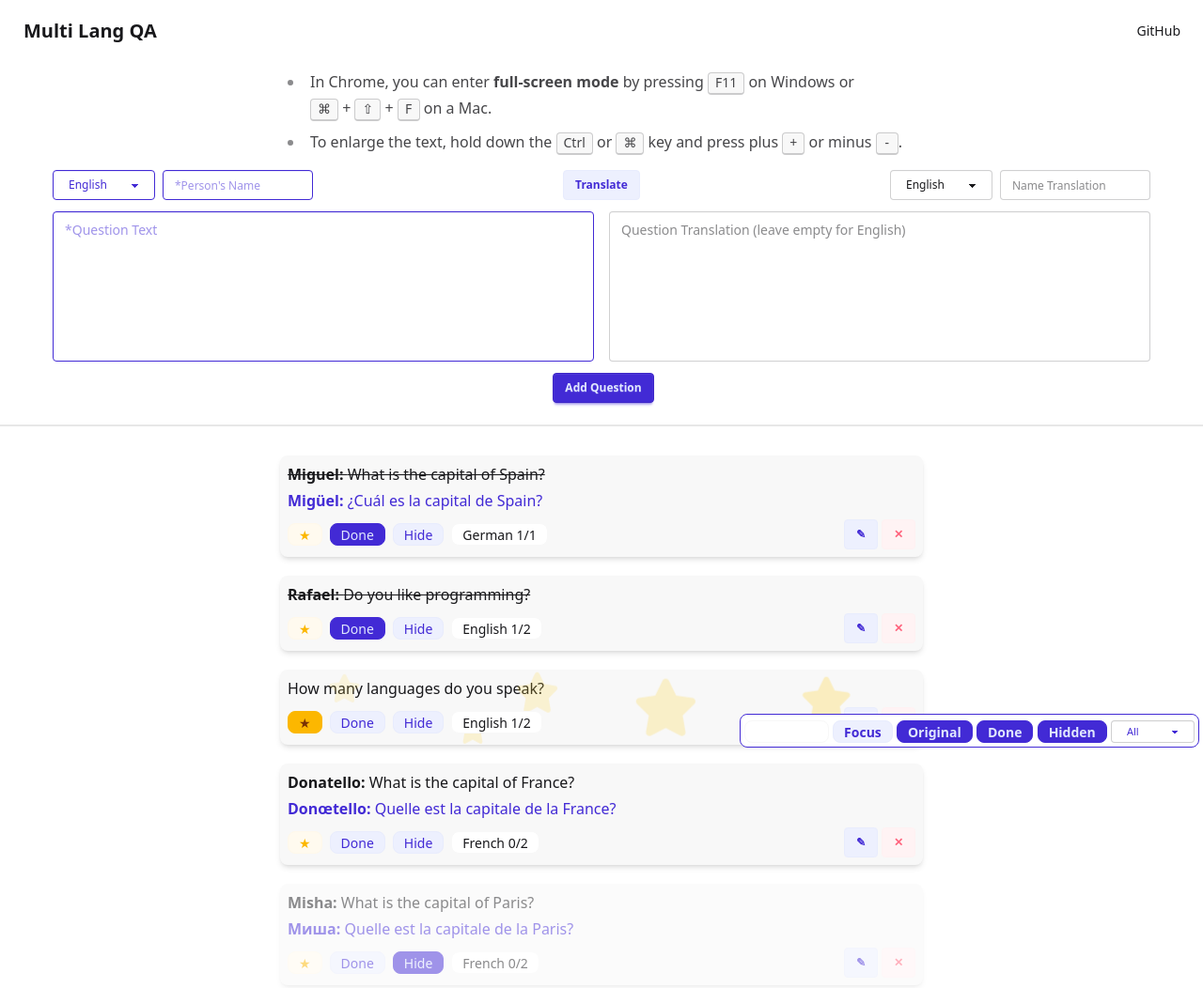
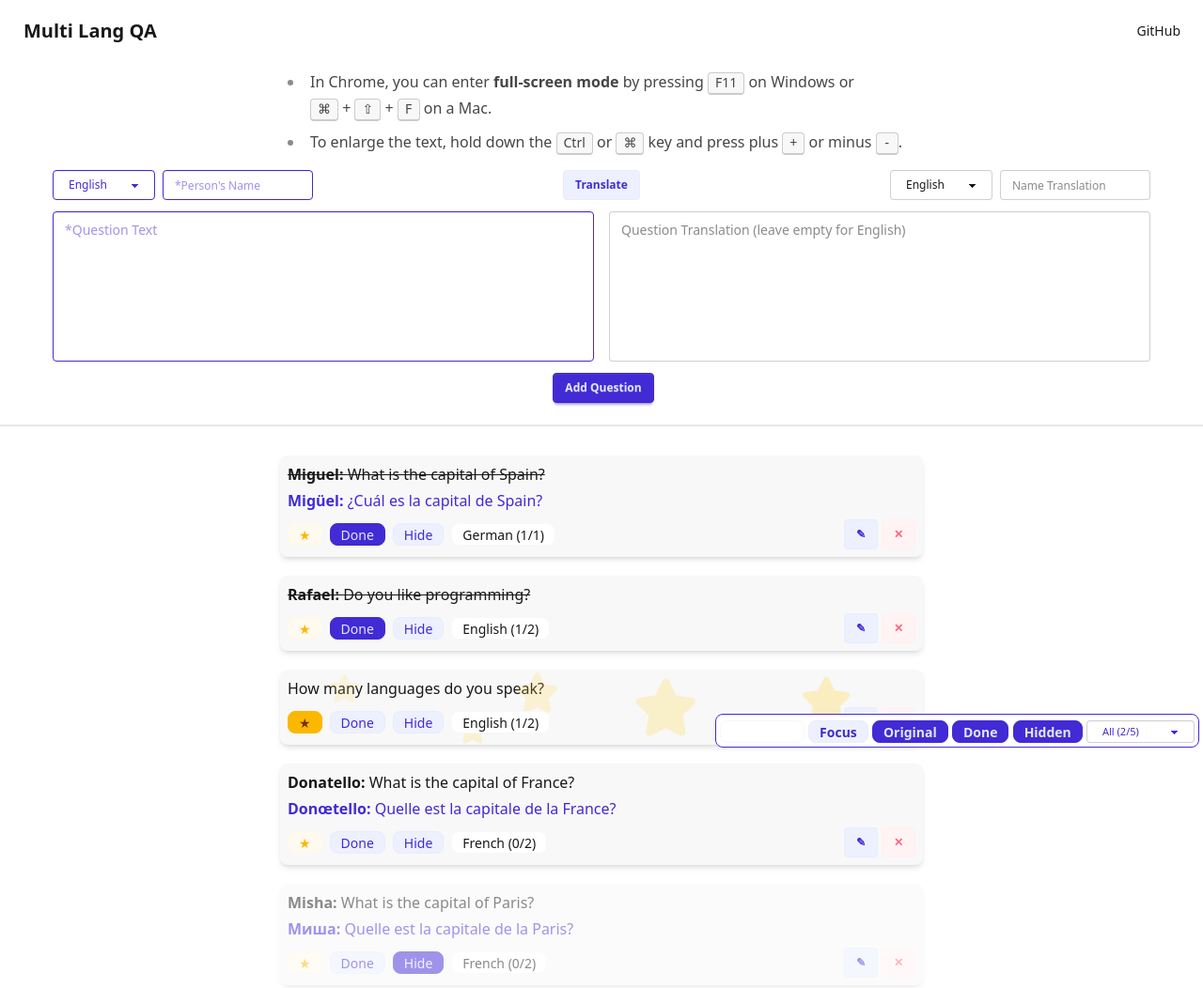
Before and after one commit to live-miracles/multi-lang-qa, a plain HTML site: page index.html in a window 1280 px wide. Shown: the top 1052 px of the page at 94% size. Drawn offline with Linux system fonts and the light colour scheme.

Commit message:
add no questions img, improve q stats ui

```diff
--- a/google-api.js
+++ b/google-api.js
@@ -26,7 +26,7 @@ async function addQuestion(q) {
         if (res.success === false) {
             showErrorAlert(res.error);
         } else {
-            showSuccessAlert('Question added successfully');
+            showSuccessAlert('Question added successfully, it will reflect in a few seconds');
         }
         return res;
     } catch (error) {
--- a/index.html
+++ b/index.html
@@ -92,7 +92,7 @@
       </label>
 
       <select id="filter-q-language" class="language-select select select-xs text-primary w-fit">
-        <option selected value="">All</option>
+        <option selected value="All">All</option>
       </select>
     </div>
 
@@ -183,6 +183,11 @@
 
     <div class="divider focus"></div>
 
+    <div id="no-questions" class="prose mx-auto mt-2 hidden w-full max-w-[700px] flex-1 px-2">
+      <blockquote class="relative z-10 mx-auto w-fit">No Questions For The Day</blockquote>
+      <img class="mx-auto -mt-10 h-64 w-64" src="https://live-miracles.github.io/multi-lang-qa/funny-cat.svg" />
+    </div>
+
     <div id="questions" class="mx-auto mt-2 w-full max-w-[700px] flex-1 px-2">
       <div class="skeleton mb-5 h-32 w-full"></div>
       <div class="skeleton mb-5 h-32 w-full"></div>
--- a/script.js
+++ b/script.js
@@ -34,7 +34,14 @@ function getSelectedQuestion(questions) {
 }
 
 function getQuestionStats(questions) {
-    const stats = {};
+    const stats = {
+        All: {
+            total: 0,
+            none: 0,
+            answered: 0,
+            hidden: 0,
+        },
+    };
     questions
         .filter((q) => q.language)
         .forEach((q) => {
@@ -47,7 +54,9 @@ function getQuestionStats(questions) {
                 };
             }
             stats[q.language].total++;
-            stats[q.language][q.status] += 1;
+            stats[q.language][q.status]++;
+            stats.All.total++;
+            stats.All[q.status]++;
         });
     return stats;
 }
@@ -97,7 +106,7 @@ function getQuestionHtml(q, selectedId, stats) {
               <div class="swap-off badge badge-primary badge-soft">Hide</div>
             </label>
 
-            <div class="badge z-10">${q.language} ${stat}</div>
+            <div class="badge z-10">${q.language} (${stat})</div>
             <div class="flex-grow"></div>
 
             <button class="edit-q-btn focus btn btn-soft btn-sm btn-primary z-10" onclick="showEditQuestionForm(event)">✎</button>
@@ -112,13 +121,10 @@ async function renderQuestions(questions) {
     for (let i = 0; i < filterLang.options.length; i++) {
         const option = filterLang.options[i];
         const val = option.value;
-        if (val === '') {
-            continue;
-        }
         if (!stats[val]) {
             option.classList.add('hidden');
         } else {
-            const text = `${val} ${stats[val].answered}/${stats[val].total}`;
+            const text = `${val} (${stats[val].answered}/${stats[val].total})`;
             if (option.text != text) {
                 // otherwise the dropdown refreshes even if no changes
                 option.text = text;
@@ -127,10 +133,17 @@ async function renderQuestions(questions) {
         }
     }
 
+    const noQ = document.getElementById('no-questions');
+    if (questions.filter((q) => q.status !== 'data').length === 0) {
+        noQ.classList.remove('hidden');
+    } else {
+        noQ.classList.add('hidden');
+    }
+
     const selectedId = getSelectedQuestion(questions).text;
     const html = questions
         .filter((q) => q.status !== 'data')
-        .filter((q) => filterLang.value === '' || filterLang.value === q.language)
+        .filter((q) => filterLang.value === 'All' || filterLang.value === q.language)
         //      .sort((a, b) => {
         //          if (STATUS_RANK[a.status] !== STATUS_RANK[b.status]) {
         //              return STATUS_RANK[a.status] - STATUS_RANK[b.status];
```
Also changed, not shown: funny-cat.svg (added), output.css.
